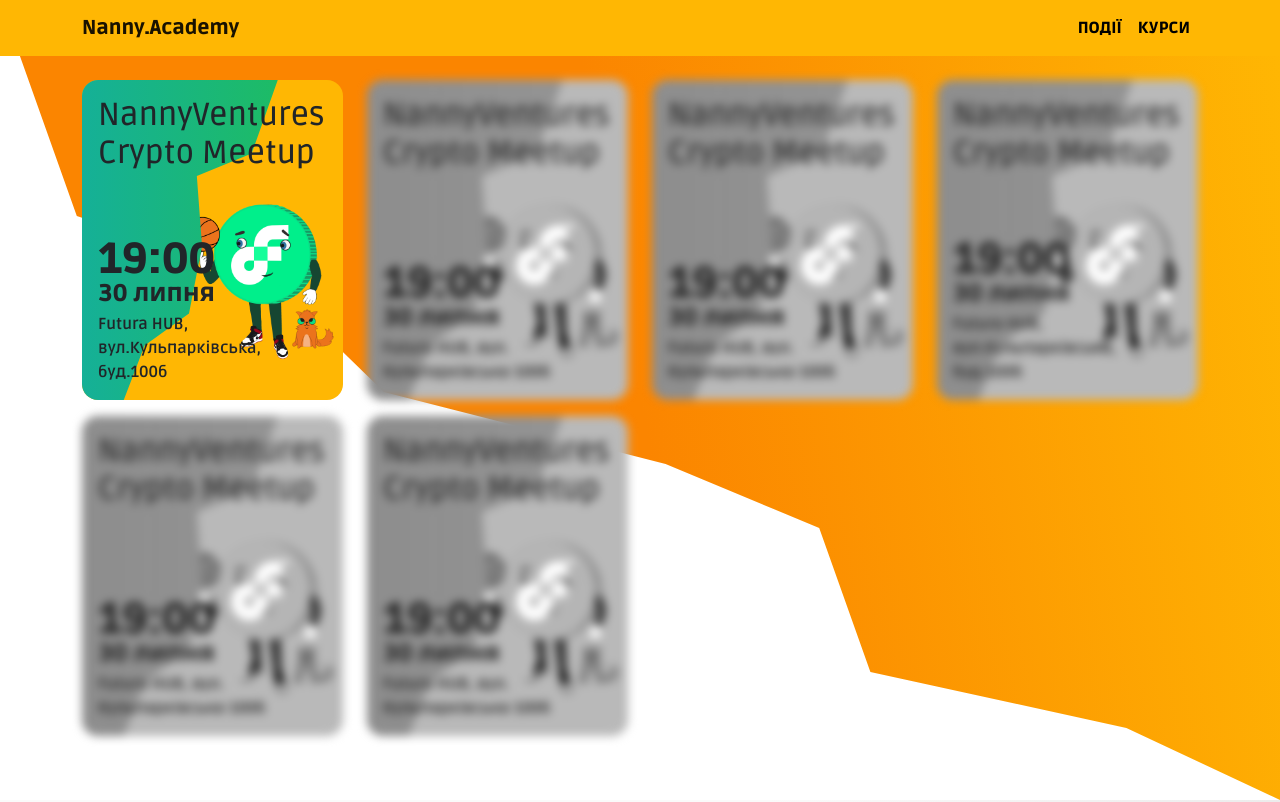
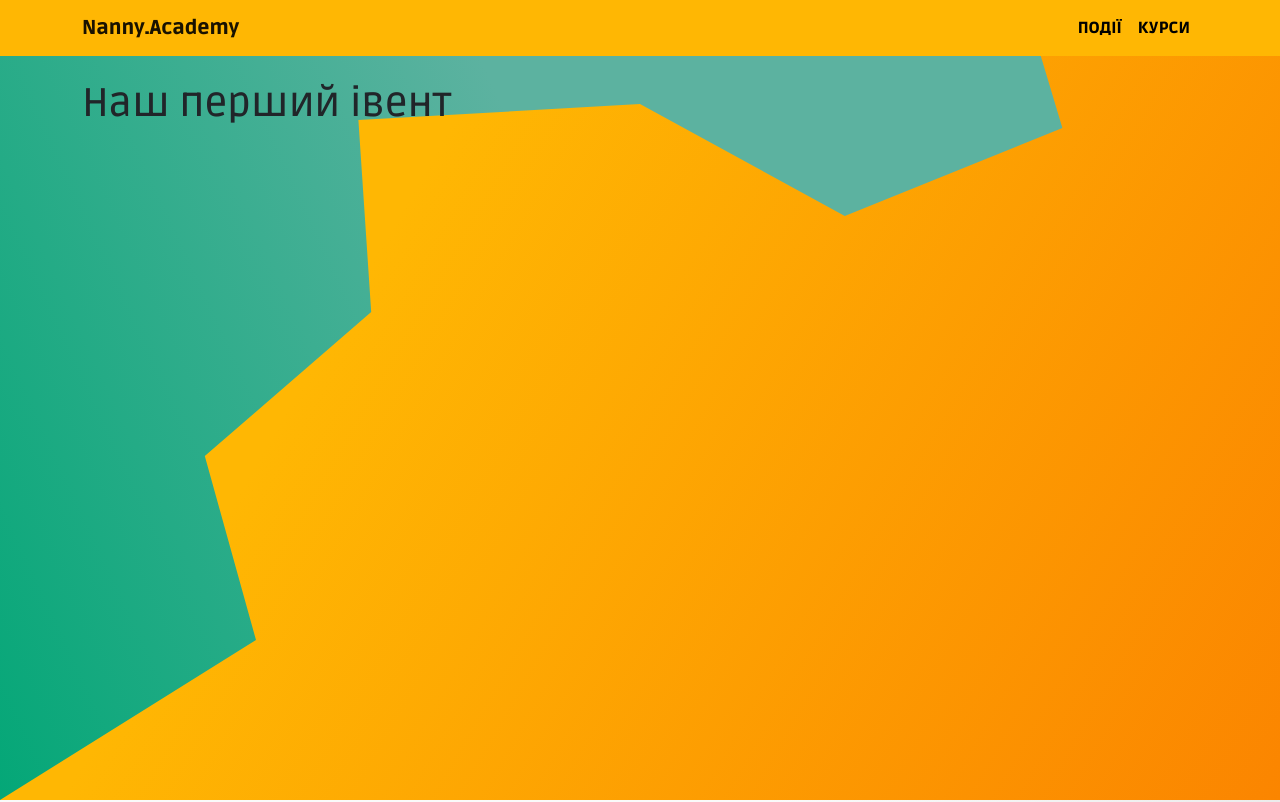
Before and after one commit to AlexBusko/nanny.academy, a React (Create React App) app: page /events/firstEvent in a window 1280 px wide. Shown: the top 802 px of the page. Built offline with nearby package versions, Linux system fonts and the light colour scheme.

Commit message:
event page added

```diff
--- a/src/App.js
+++ b/src/App.js
@@ -5,6 +5,7 @@
 import Footer from "./pages/footer/Footer";
 import Events from "./pages/events/Events";
 import { BrowserRouter as Router, Switch, Route } from "react-router-dom";
+import FirstEvent from "./pages/events/FirstEvent/FirstEvent";
 
 const App = () => {
   return (
@@ -13,8 +14,9 @@
         <Header />
         <Switch>
           <Route exact path="/" children={<Landing />} />
-          <Route path="/courses" children={<Courses />} />
-          <Route path="/events" children={<Events />} />
+          <Route exact path="/courses" children={<Courses />} />
+          <Route exact path="/events" children={<Events />} />
+          <Route exact path="/events/firstEvent" children={<FirstEvent />} />
         </Switch>
         <Footer />
       </Router>
--- a/src/components/eventCard/EventCard.js
+++ b/src/components/eventCard/EventCard.js
@@ -1,9 +1,14 @@
 import React from "react";
+import { Link, useRouteMatch } from "react-router-dom";
 import "./style.scss";
 
-const EventCard = ({ id, hidden, title, location, date, time}) => {
+const EventCard = ({ id, hidden, title, location, date, time }) => {
+  let { url } = useRouteMatch();
   return (
-    <div className={hidden ? "event-card-wrapper hidden" : "event-card-wrapper"}>
+    <div
+      className={hidden ? "event-card-wrapper hidden" : "event-card-wrapper hover"}
+    >
+      <Link to={hidden ? undefined : `${url}/${id}`} className={"link"}>
         <div className="event-card">
           <h2 className="title">{title}</h2>
           <div className="info">
@@ -13,6 +18,7 @@
           </div>
         </div>
         <div className="event-card-back"></div>
+      </Link>
     </div>
   );
 };
--- a/src/components/eventCard/style.scss
+++ b/src/components/eventCard/style.scss
@@ -2,7 +2,15 @@
 @import "../../sass/mediaQueries";
 
 .hidden {
-  filter: grayscale(100%) blur(5px);
+  filter: grayscale(100%) blur(6px);
+}
+
+.hover {
+  &:hover {
+    box-shadow: 0px 0px 27px 4px $prussian-blue;
+    -webkit-box-shadow: 0px 0px 27px 4px $prussian-blue;
+    -moz-box-shadow: 0px 0px 27px 4px $prussian-blue;
+  }
 }
 
 .event-card-wrapper {
@@ -19,8 +27,9 @@
   background-repeat: no-repeat;
   background-position: right 120px;
   z-index: 50;
-}
 
+  .link {
+    color: black;
     .event-card {
       display: flex;
       flex-direction: column;
@@ -59,11 +68,7 @@
       width: 100%;
       min-height: 20rem;
       border-radius: 1rem;
-  background: linear-gradient(
-    90deg,
-    rgba(21, 176, 151, 1) 0%,
-    rgba(32, 191, 85, 1) 100%
-  );
+      background: $green-blue;
       clip-path: polygon(
         75% 0,
         65% 23%,
@@ -78,3 +83,5 @@
 
       z-index: -1;
     }
+  }
+}
--- /dev/null
+++ b/src/pages/events/FirstEvent/FirstEvent.js
@@ -0,0 +1,18 @@
+import React from "react";
+import { Container } from "react-bootstrap";
+import "./style.scss";
+
+const FirstEvent = () => {
+  return (
+    <div className="event-page-wrapper">
+      <div className="event-page">
+        <Container>
+          <h1>Наш перший івент</h1>
+        </Container>
+      </div>
+      <div className="event-page-back"></div>
+    </div>
+  );
+};
+
+export default FirstEvent;
--- /dev/null
+++ b/src/pages/events/FirstEvent/style.scss
@@ -0,0 +1,23 @@
+@import "../../../sass/variables";
+
+.event-page-wrapper {
+  position: relative;
+  height: 100vh;
+  width: 100%;
+  padding-top: 5rem;
+  background: $honey-orange;
+  .event-page {
+    width: 100%;
+    position: absolute;
+    z-index: 5;
+  }
+  .event-page-back {
+    position: absolute;
+    top: 0;
+    left: 0;
+    width: 100%;
+    min-height: 100vh;
+    background: $green-blue;
+    clip-path: polygon(80% 0, 83% 16%, 66% 27%, 50% 13%, 28% 15%, 29% 39%, 16% 57%, 20% 80%, 0 100%, 0 0);
+  }
+}
--- a/src/sass/_variables.scss
+++ b/src/sass/_variables.scss
@@ -9,3 +9,7 @@
 );
 $honey-orange: linear-gradient(120deg, $honey-yellow 30%, $orange 100%);
 $orange-honey: linear-gradient(80deg, #fb8500 50%, #ffb703 100%);
+
+
+// nft-event-green
+$green-blue: linear-gradient(245deg, #5cb2a0 50%, #04A777 100%);
```
Lines whose indentation alone changed are shown as unchanged.
